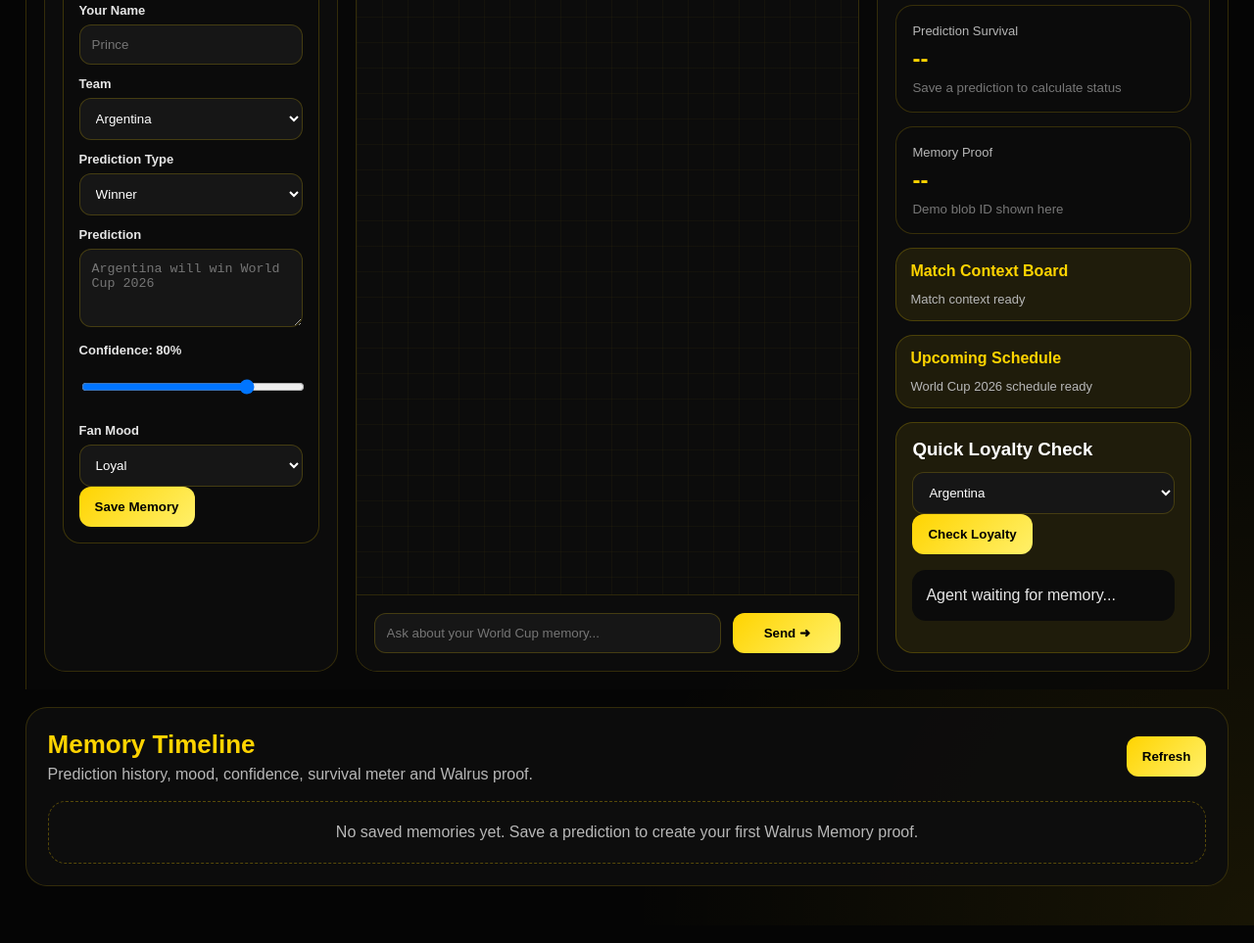
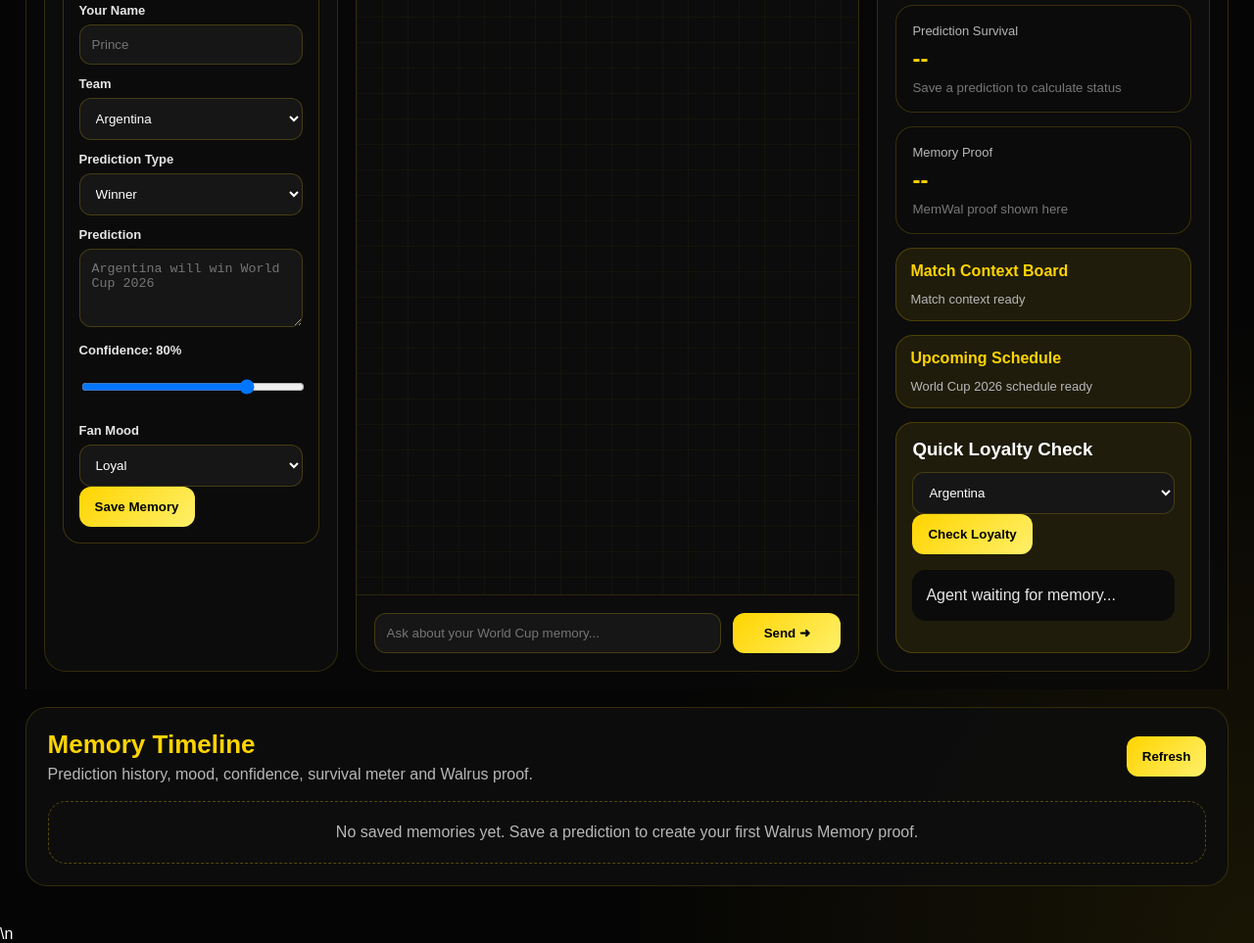
Before and after one commit to imran8490/the-12th-memory, a website: page public/index.html in a window 1280 px wide. Shown: the part 760-1723 px from the top of the page at 98% size. Drawn offline with Linux system fonts and the light colour scheme; no server answers.

Commit message:
Fix final demo proof labels

```diff
--- a/public/index.html
+++ b/public/index.html
@@ -158,7 +158,7 @@
         <div class="console-card">
           <span>Memory Proof</span>
           <strong id="memoryProof">--</strong>
-          <small>Demo blob ID shown here</small>
+          <small>MemWal proof shown here</small>
         </div>
 
         <div class="match-board" id="matchSection">
@@ -219,5 +219,21 @@
   </main>
 
   <script src="dashboard.js"></script>
-</body>
+
+<script>
+(function () {
+  function cleanDemoText() {
+    document.querySelectorAll("*").forEach(function (el) {
+      if (!el.children.length && el.textContent) {
+        el.textContent = el.textContent
+          .replace(/Demo blob ID shown here/g, "MemWal proof shown here")
+          .replace(/undefined undefined/g, "Active Prediction");
+      }
+    });
+  }
+  cleanDemoText();
+  setInterval(cleanDemoText, 1000);
+})();
+</script>
+\n</body>
 </html>
```
